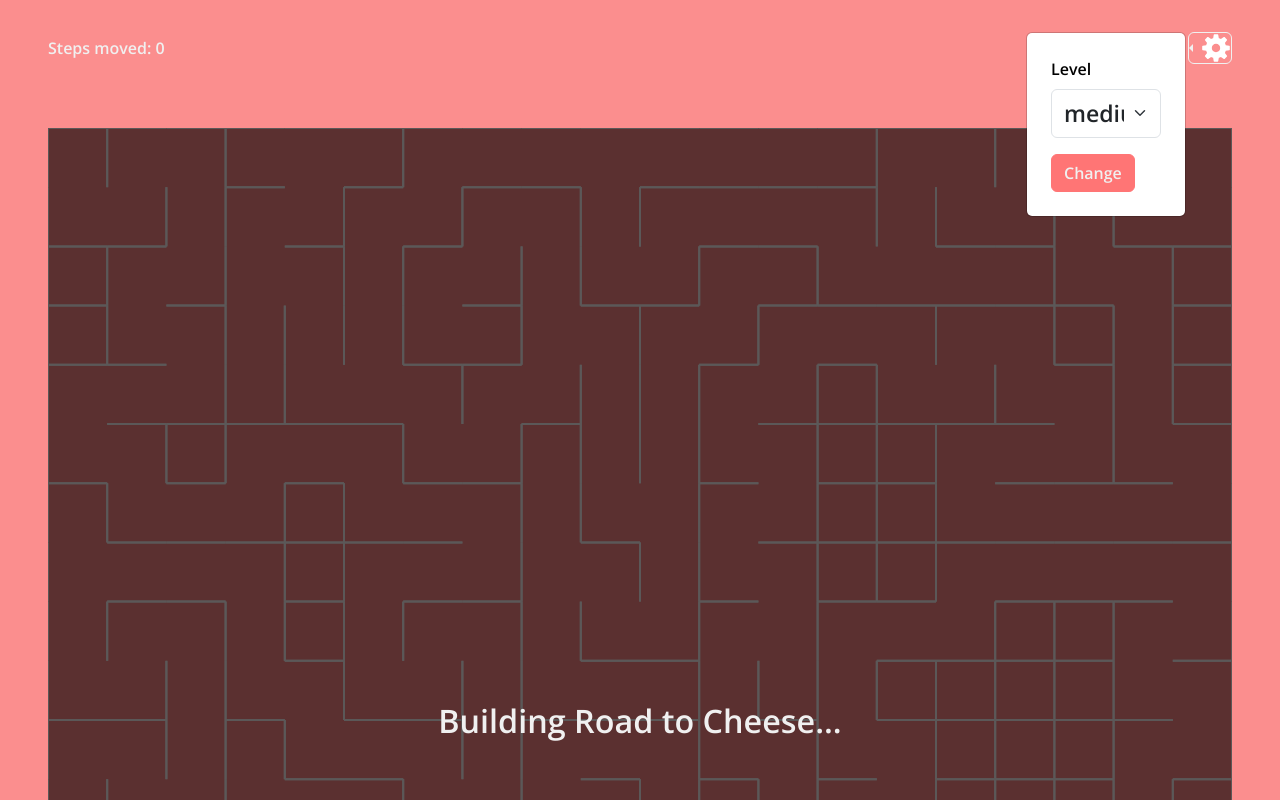
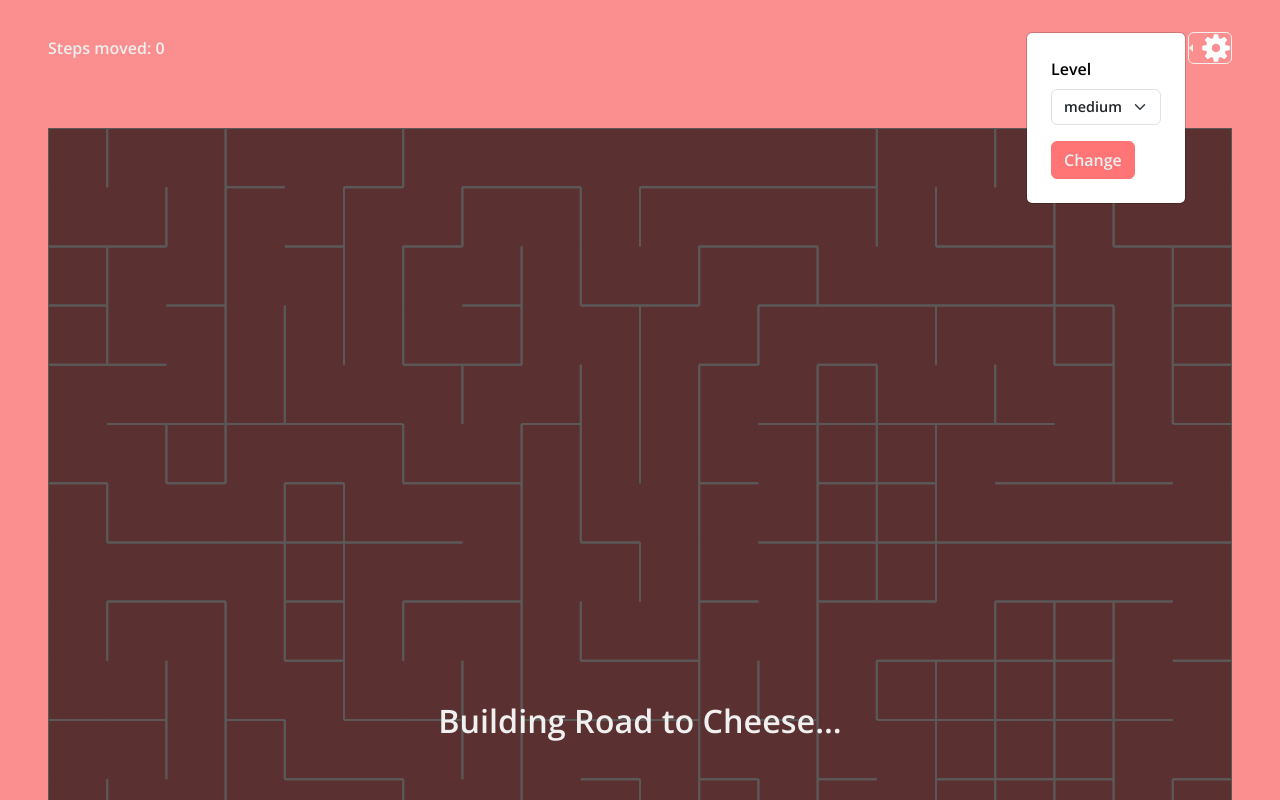
Before and after one commit to sapinder-pal/Cheesy-Maze-Depth-first-Search-Algorithm, a website with bundled scripts: page index.html in a window 1280 px wide. Both pictures are taken after a click on the button 1209 px from the left and 48 px from the top of the page. Shown: the top 800 px of the page. Built offline with nearby package versions, Linux system fonts and the light colour scheme.

Commit message:
fix font-size for <option>

```diff
--- a/css/index.css
+++ b/css/index.css
@@ -15,6 +15,9 @@
 }
 .fs-4 {
   font-size: calc(1.2rem + 0.3vw) !important;
+}
+.fs-5 {
+  font-size: 0.9em !important;
 }
 
 body {
--- a/index.html
+++ b/index.html
@@ -38,7 +38,7 @@
         <form class="dropdown-menu p-4">
           <div class="mb-3">
             <label for="difficulty" class="form-label text-black">Level</label>
-            <select id="difficulty" class="form-select col text-body fs-4">
+            <select id="difficulty" class="form-select col text-body fs-5">
               <option value="15">easy</option>
               <option value="20" selected>medium</option>
               <option value="25">hard</option>
```
